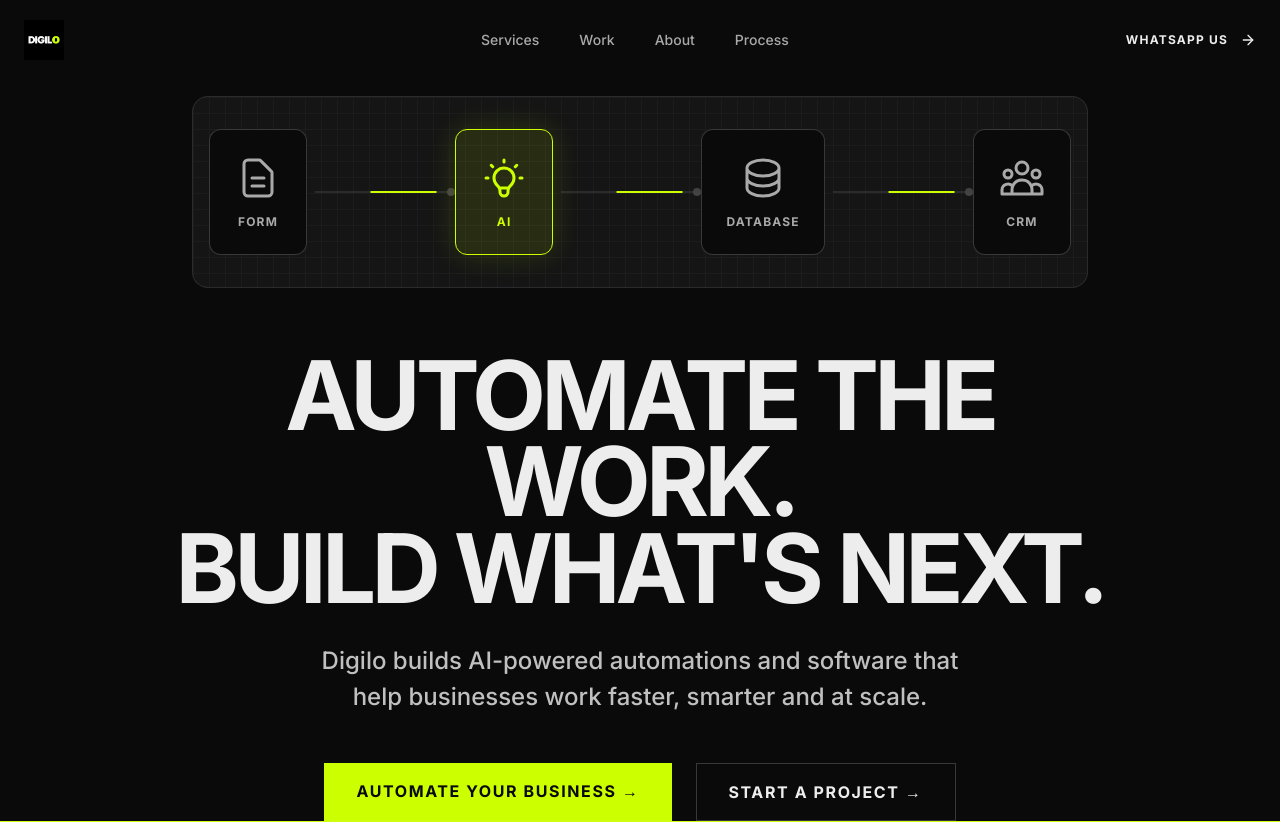
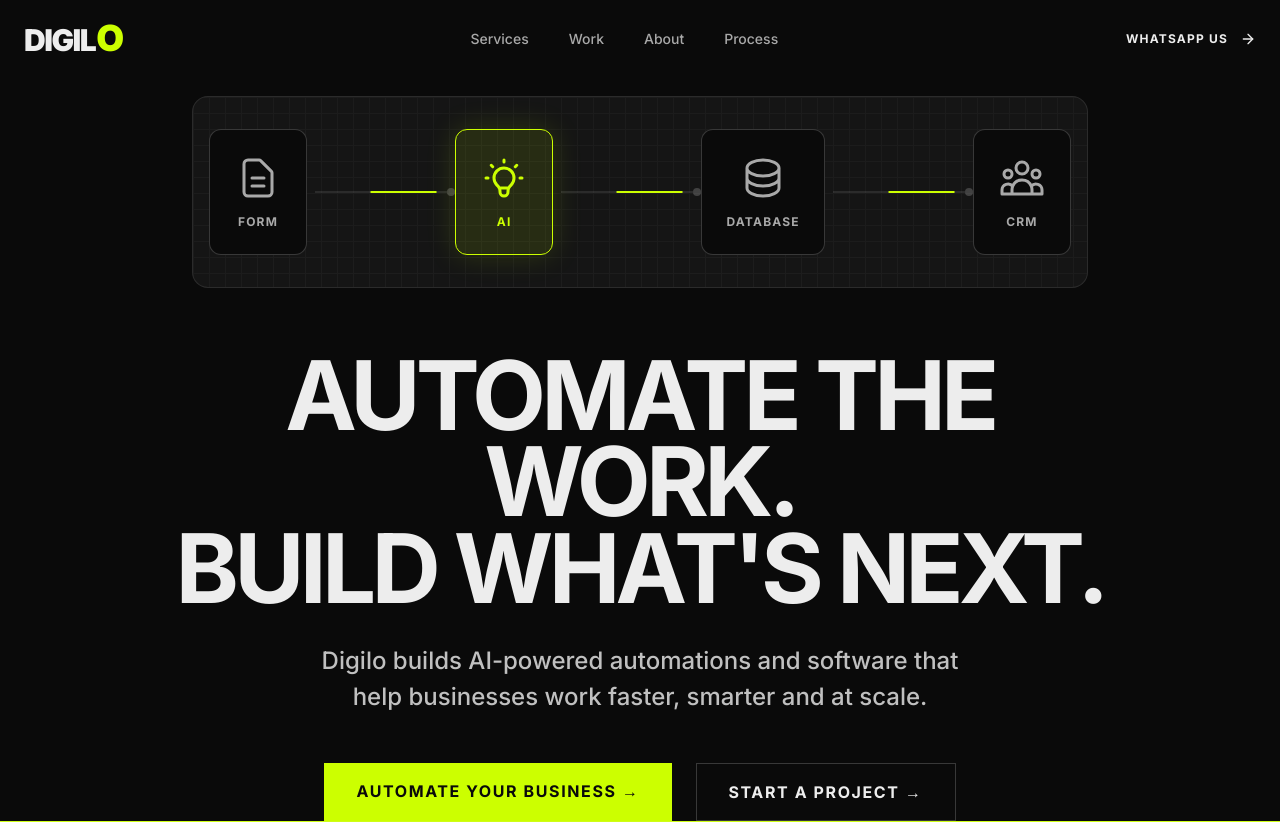
Before and after one commit to Mraushan28/DigiLo, a Next.js app: page / in a window 1280 px wide. Shown: the top 822 px of the page. Built offline with nearby package versions, Linux system fonts and the light colour scheme; no server answers.

Commit message:
feat: revert image logo to css text logo

```diff
--- a/src/components/layout/Footer.tsx
+++ b/src/components/layout/Footer.tsx
@@ -13,13 +13,8 @@ export default function Footer() {
 
           {/* Brand Column */}
           <div className="lg:col-span-1">
-            <Link href="/" className="inline-block mb-6 relative w-[120px] h-[40px]">
-              <Image
-                src="/logo.png"
-                alt="Digilo"
-                fill
-                className="object-contain object-left"
-              />
+            <Link href="/" className="inline-flex items-baseline gap-[1px] mb-6 text-2xl md:text-3xl font-black tracking-tighter">
+              DIGIL<span className="text-accent text-3xl md:text-4xl leading-none">O</span>
             </Link>
             <p className="text-foreground/60 font-medium max-w-xs">
               AI Automation. Software. Scale.
--- a/src/components/layout/Navbar.tsx
+++ b/src/components/layout/Navbar.tsx
@@ -33,13 +33,8 @@ export default function Navbar() {
       }`}
     >
       <div className="container mx-auto px-6 flex items-center justify-between">
-        <Link href="/" className="z-50 relative w-[100px] h-[32px] md:w-[120px] md:h-[40px]">
-          <Image
-            src="/logo.png"
-            alt="Digilo"
-            fill
-            className="object-contain object-left"
-          />
+        <Link href="/" className="z-50 text-2xl md:text-3xl font-black tracking-tighter flex items-baseline gap-[1px]">
+          DIGIL<span className="text-accent text-3xl md:text-4xl leading-none">O</span>
         </Link>
 
         {/* Desktop Nav */}
```
